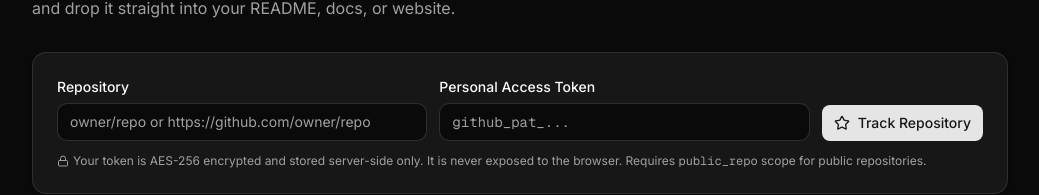
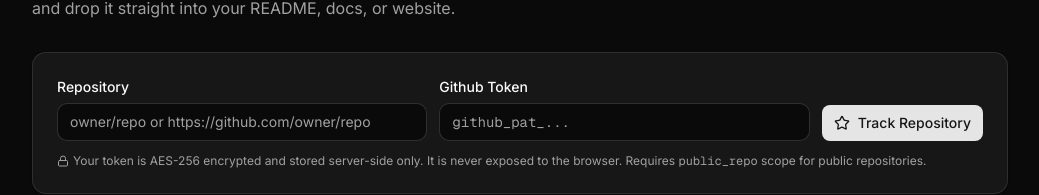
Before and after one commit to gsvprharsha/star-trail, a Next.js app: page / in a window 1280 px wide. Shown: the part 251-446 px from the top of the page, without its empty margins (120-1159 px from the left). Built offline with nearby package versions, Linux system fonts and the light colour scheme; no server answers; the database is empty; a web font is replaced by a local one.

Commit message:
Rename Personal Access Token to Github Token in UI copy

```diff
--- a/app/permissions/page.tsx
+++ b/app/permissions/page.tsx
@@ -7,7 +7,7 @@
 export const metadata: Metadata = {
   title: "Which token permissions Star Trail needs — Star Trail",
   description:
-    "A short guide to the GitHub personal access token permissions Star Trail needs, and why the stargazers endpoint now asks for Contents write access.",
+    "A short guide to the Github Token permissions Star Trail needs, and why the stargazers endpoint now asks for Contents write access.",
 }
 
 export default function PermissionsPage() {
@@ -49,7 +49,7 @@
               rel="noopener noreferrer"
               className="font-medium text-foreground underline underline-offset-4"
             >
-              fine-grained personal access token
+              fine-grained Github Token
             </a>{" "}
             that you create on GitHub. Fine-grained tokens are scoped to specific repositories and
             specific permissions, so you&apos;re never handing over blanket access to your whole
--- a/components/register-form.tsx
+++ b/components/register-form.tsx
@@ -45,7 +45,7 @@
 
         <div className="flex flex-1 flex-col gap-1.5">
           <label htmlFor="pat" className="text-sm font-medium">
-            Personal Access Token
+            Github Token
           </label>
           <input
             id="pat"
```
Also changed, not shown: 1 other file (tests, documents, lock files or other folders).
